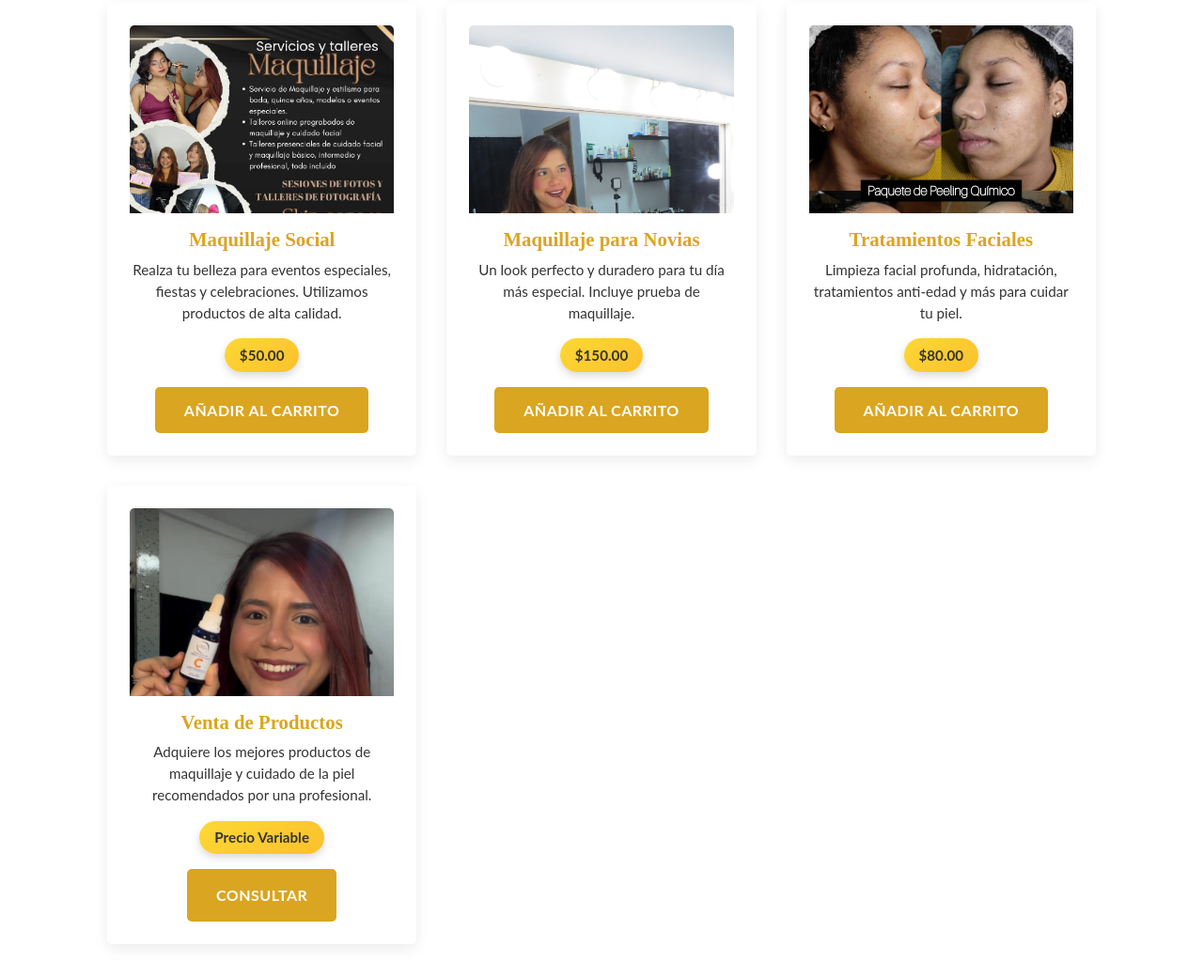
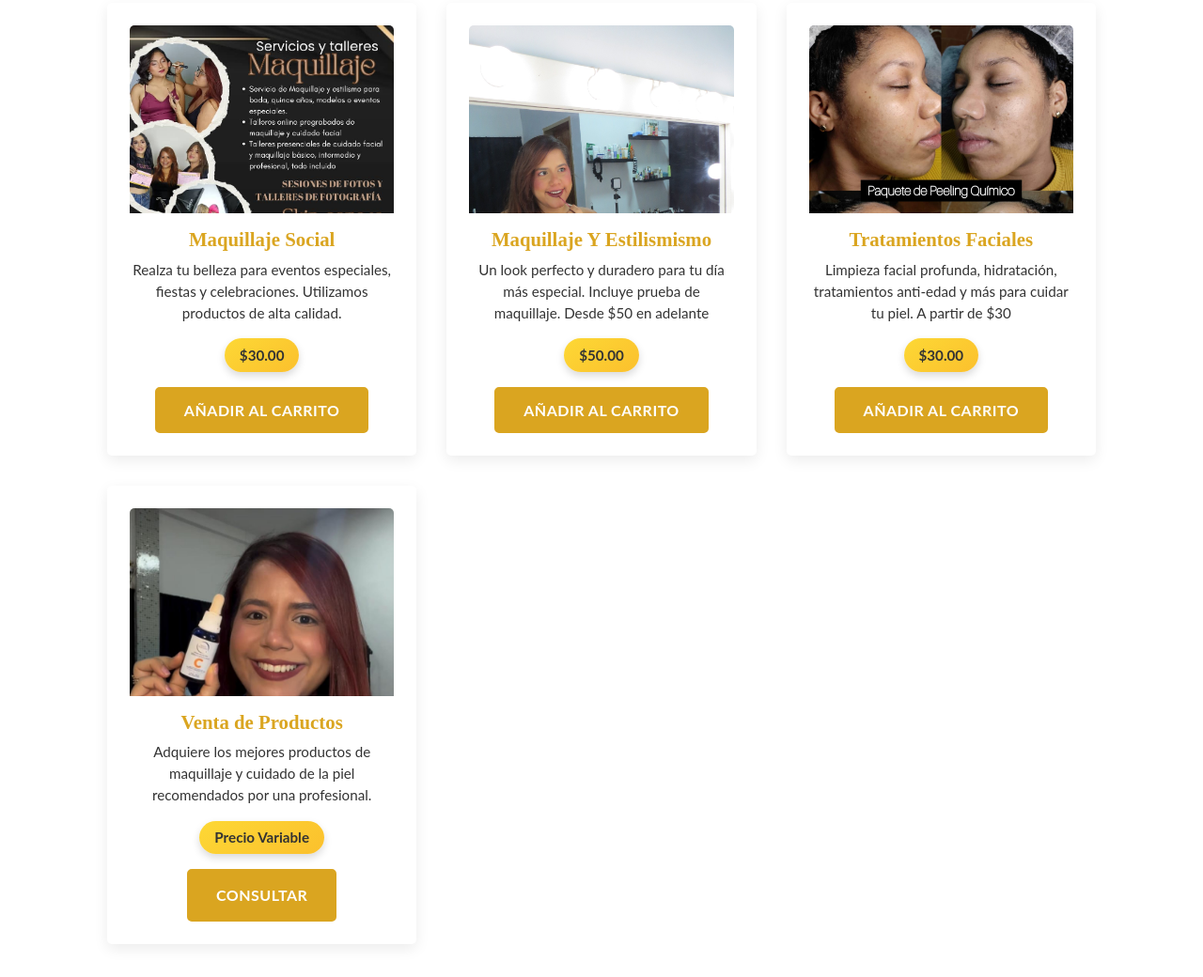
Before and after one commit to Pinto2291/maria-martinez-website, a plain HTML site: page index.html in a window 1280 px wide. Shown: the part 1043-2083 px from the top of the page at 94% size. Drawn offline with Linux system fonts and the light colour scheme.

Commit message:
precios cambiados y mejorados

```diff
--- a/index.html
+++ b/index.html
@@ -56,21 +56,21 @@
                         <img src="img/Photos-1-001/maquillaje.jpg" alt="Maquillaje Social Profesional" class="service-img">
                         <h3>Maquillaje Social</h3>
                         <p class="service-description">Realza tu belleza para eventos especiales, fiestas y celebraciones. Utilizamos productos de alta calidad.</p>
-                        <p class="service-price">$50.00</p>
+                        <p class="service-price">$30.00</p>
                         <button class="btn btn-primary add-to-cart-btn">Añadir al Carrito</button>
                     </div>
                     <div class="service-item" data-id="2" data-name="Maquillaje para Novias" data-price="150">
                         <img src="img/IMG_8749.JPG" alt="Maquillaje para Novias" class="service-img">
-                        <h3>Maquillaje para Novias</h3>
-                        <p class="service-description">Un look perfecto y duradero para tu día más especial. Incluye prueba de maquillaje.</p>
-                        <p class="service-price">$150.00</p>
+                        <h3>Maquillaje Y Estilismismo</h3>
+                        <p class="service-description">Un look perfecto y duradero para tu día más especial. Incluye prueba de maquillaje. Desde $50 en adelante</p>
+                        <p class="service-price">$50.00</p>
                         <button class="btn btn-primary add-to-cart-btn">Añadir al Carrito</button>
                     </div>
                     <div class="service-item" data-id="3" data-name="Tratamientos Faciales" data-price="80">
                         <img src="img/Photos-1-001/IMG-20250529-WA0121.jpg" alt="Tratamientos Faciales" class="service-img">
                         <h3>Tratamientos Faciales</h3>
-                        <p class="service-description">Limpieza facial profunda, hidratación, tratamientos anti-edad y más para cuidar tu piel.</p>
-                        <p class="service-price">$80.00</p>
+                        <p class="service-description">Limpieza facial profunda, hidratación, tratamientos anti-edad y más para cuidar tu piel. A partir de $30</p>
+                        <p class="service-price">$30.00</p>
                         <button class="btn btn-primary add-to-cart-btn">Añadir al Carrito</button>
                     </div>
                     <div class="service-item">
```
